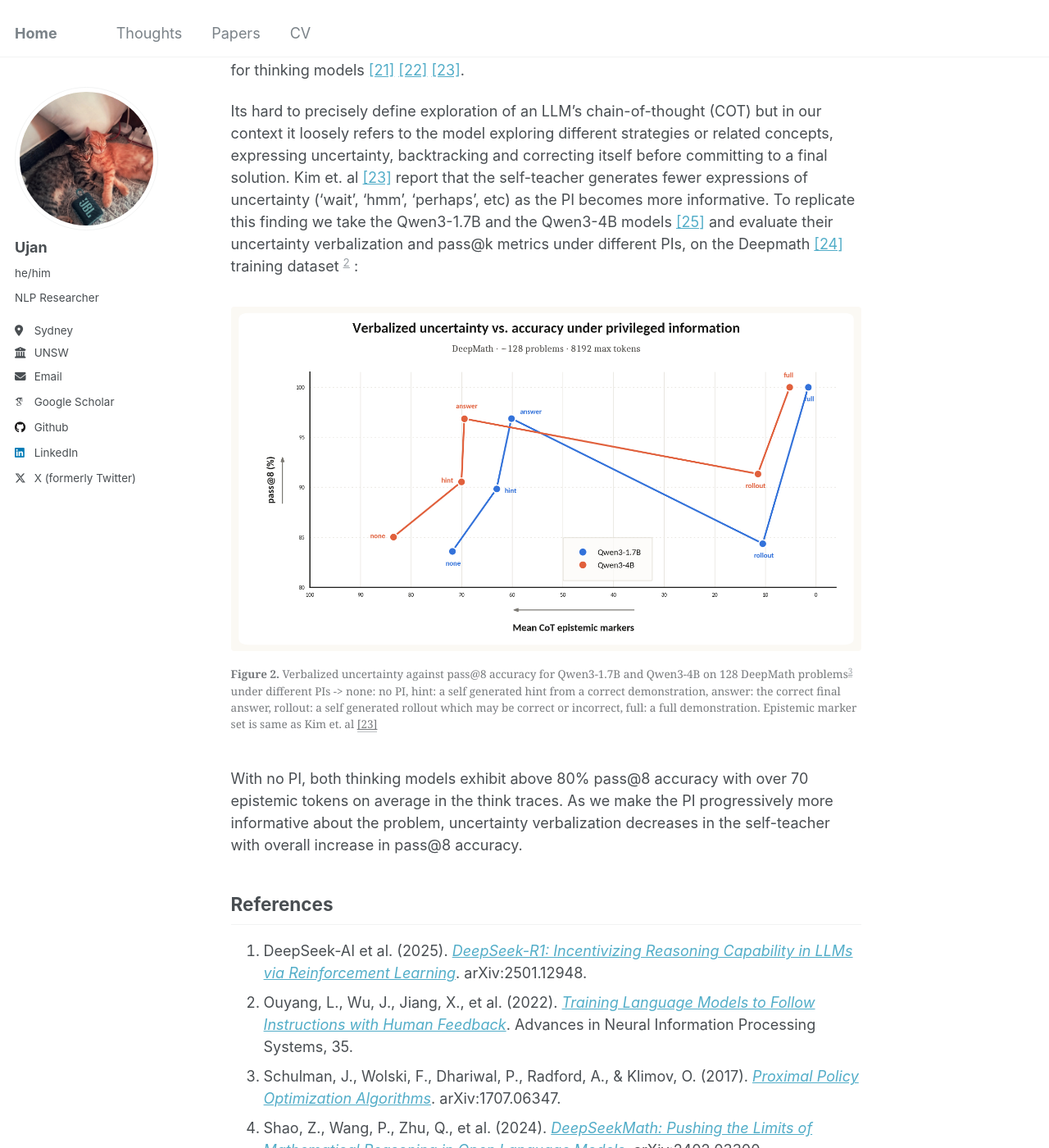
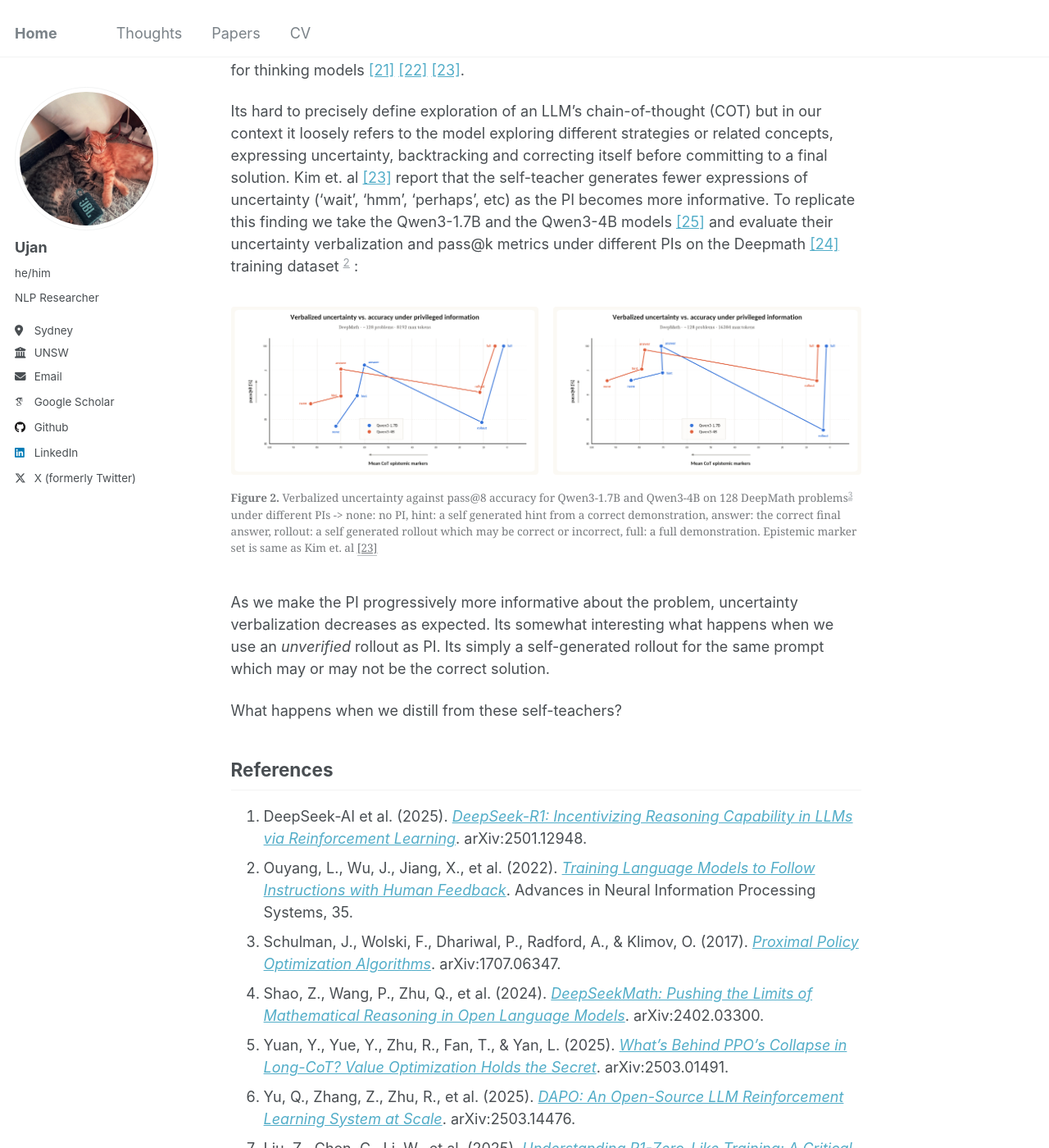
Before and after one commit to tatami-galaxy/tatami-galaxy.github.io, a Jekyll site: the page built from _posts/2026-07-01-self-distillation-post-1.md, in a window 1280 px wide and 1400 px high, scrolled down 4118 px. Shown: the whole window at 82% size. Built offline with Jekyll 4.4.1, drawn with Linux system fonts in a browser that asks for light colours; some web fonts are replaced; some of the changed text lies outside the part shown.

Commit message:
self distill blog

```diff
--- a/_posts/2026-07-01-self-distillation-post-1.md
+++ b/_posts/2026-07-01-self-distillation-post-1.md
@@ -73,14 +73,20 @@ Why should some choice of PI enable this self-teacher construction? This is beca
 
 Does OPSD work? It seems to work well for a range of tasks and domains [[14]](#ref-14) [[18]](#ref-18) [[19]](#ref-19) [[20]](#ref-20). However it seems to have a particularly important and interesting failure mode which will be the subject of our discussion here. OPSD can lead to training collapse in thinking models for reasoning tasks like math [[21]](#ref-21) [[22]](#ref-22) [[23]](#ref-23). It seems that while the self-teacher can produce the correct solution (trivially, if the PI *is* the solution), the PI makes the self-teacher increasingly confident, causing it to penalize the student's exploration, essential for thinking models [[21]](#ref-21) [[22]](#ref-22) [[23]](#ref-23).
 
-Its hard to precisely define exploration of an LLM's chain-of-thought (COT) but in our context it loosely refers to the model exploring different strategies or related concepts, expressing uncertainty, backtracking and correcting itself before committing to a final solution. Kim et. al [[23]](#ref-23) report that the self-teacher generates fewer expressions of uncertainty ('wait', 'hmm', 'perhaps', etc) as the PI becomes more informative. To replicate this finding we take the Qwen3-1.7B and the Qwen3-4B models [[25]](#ref-25) and evaluate their uncertainty verbalization and pass@k metrics under different PIs, on the Deepmath [[24]](#ref-24) training dataset [^why-training] :
+Its hard to precisely define exploration of an LLM's chain-of-thought (COT) but in our context it loosely refers to the model exploring different strategies or related concepts, expressing uncertainty, backtracking and correcting itself before committing to a final solution. Kim et. al [[23]](#ref-23) report that the self-teacher generates fewer expressions of uncertainty ('wait', 'hmm', 'perhaps', etc) as the PI becomes more informative. To replicate this finding we take the Qwen3-1.7B and the Qwen3-4B models [[25]](#ref-25) and evaluate their uncertainty verbalization and pass@k metrics under different PIs on the Deepmath [[24]](#ref-24) training dataset [^why-training] :
 
-<figure>
-  <img src="/images/pi_uncertainty_vs_passk.png" alt="Plot of pass@8 accuracy against mean chain-of-thought epistemic marker count for Qwen3-1.7B and Qwen3-4B on DeepMath, under five privileged information conditions: none, hint, answer, rollout and full." style="max-width: 100%; height: auto; margin-left: auto; margin-right: auto;">
+<figure class="half">
+  <img src="/images/pi_uncertainty_vs_passk_8k.png" alt="Plot of pass@8 accuracy against mean chain-of-thought epistemic marker count for Qwen3-1.7B and Qwen3-4B on DeepMath at 8192 max tokens, under five privileged information conditions: none, hint, answer, rollout and full.">
+  <img src="/images/pi_uncertainty_vs_passk_16k.png" alt="The same plot at 16384 max tokens.">
   <figcaption style="width: 100%;" markdown="span"><strong>Figure 2.</strong> Verbalized uncertainty against pass@8 accuracy for Qwen3-1.7B and Qwen3-4B on 128 DeepMath problems[^dropped-problem] under different PIs -> none: no PI, hint: a self generated hint from a correct demonstration, answer: the correct final answer, rollout: a self generated rollout which may be correct or incorrect, full: a full demonstration. Epistemic marker set is same as Kim et. al [[23]](#ref-23) </figcaption>
 </figure>
 
-With no PI, both thinking models exhibit above 80% pass@8 accuracy with over 70 epistemic tokens on average in the think traces. As we make the PI progressively more informative about the problem, uncertainty verbalization decreases in the self-teacher with overall increase in pass@8 accuracy.
+As we make the PI progressively more informative about the problem, uncertainty verbalization decreases as expected. Its somewhat interesting what happens when we use an *unverified* rollout as PI. Its simply a self-generated rollout for the same prompt which may or may not be the correct solution.
+
+
+
+
+What happens when we distill from these self-teachers?
 
 
 
@@ -89,7 +95,7 @@ With no PI, both thinking models exhibit above 80% pass@8 accuracy with over 70
 
 [^why-training]: We primarily care about how the self-teacher behaves on training data. The self-teacher is absent at test-time.
 
-[^dropped-problem]: 1 problem is dropped for Qwen3-4B because the full PI exceeds 8192 max tokens.
+[^dropped-problem]: 1 problem is dropped for Qwen3-4B because the full PI exceeds max model len.
 
 
 
```
Also changed, not shown: images/pi_uncertainty_vs_passk_16k.png (added), images/pi_uncertainty_vs_passk_8k.png (added), 1 other file.
